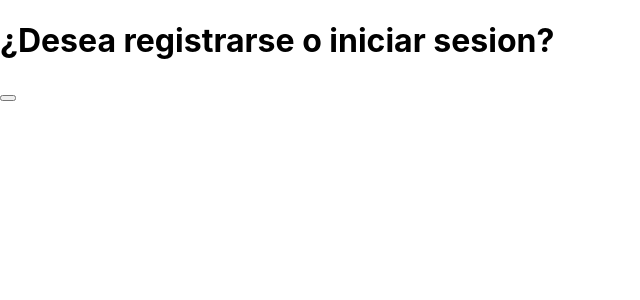
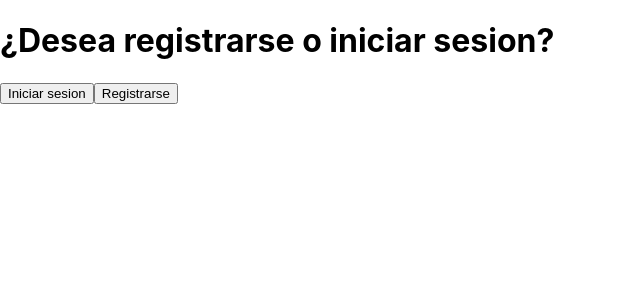
Before and after one commit to J-e-r-o/Kyubit, a React (Create React App) app in the folder frontend/: page / in a window 1280 px wide. Shown: the top 300 px of the page, without its empty margins (0-640 px from the left). Built offline with nearby package versions, Linux system fonts and the light colour scheme.

Commit message:
La idea es ahora hacer en home dos opciones, una para logearse y otra para registrarse, el login esta bastante completo, el signup le falta todo

```diff
--- a/frontend/src/pages/Home.jsx
+++ b/frontend/src/pages/Home.jsx
@@ -2,6 +2,7 @@ import {useNavigate} from "react-router-dom";
 
 function Home() {
     const navigate = useNavigate()
+
     const Logearse = () => {
         navigate('/login')
     }
@@ -12,8 +13,8 @@ function Home() {
     return (
         <div>
             <h1> ¿Desea registrarse o iniciar sesion? </h1>
-            <button onClick={() => navigate("./Login")}>
-            </button>
+            <button onClick={Logearse}> Iniciar sesion </button>
+            <button onClick={Registrarse}> Registrarse </button>
         </div>
     )
 }
```
